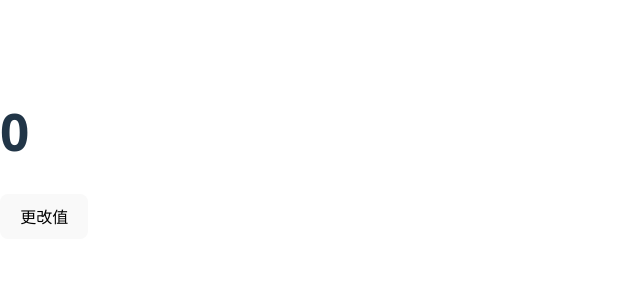
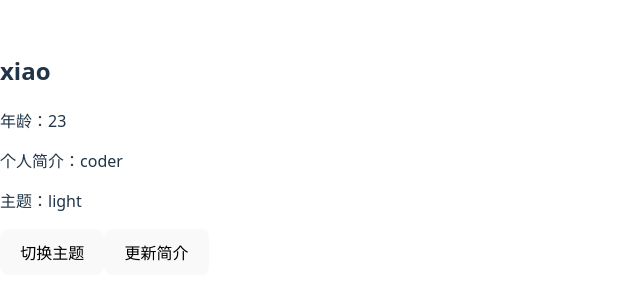
Before and after one commit to liu-xiaotian/react-demo, a React (Vite) app: page / in a window 1280 px wide. Shown: the part 246-546 px from the top of the page, without its empty margins (0-640 px from the left). Built offline with nearby package versions, Linux system fonts and the light colour scheme.

Commit message:
useImmer

```diff
--- a/package.json
+++ b/package.json
@@ -10,8 +10,10 @@
     "preview": "vite preview"
   },
   "dependencies": {
+    "immer": "^11.1.3",
     "react": "^19.2.0",
-    "react-dom": "^19.2.0"
+    "react-dom": "^19.2.0",
+    "use-immer": "^0.11.0"
   },
   "devDependencies": {
     "@eslint/js": "^9.39.1",
--- a/src/App.tsx
+++ b/src/App.tsx
@@ -1,23 +1,51 @@
-import { useState } from 'react'
+import { useImmer } from 'use-immer';
 
-function App() {
-  let [index,setIndex] = useState(0)
-  const handerClick = ()=>{
-    setIndex(index =>index + 1)
-    setIndex(index =>index + 1)
-    setIndex(index =>index + 1)
-    console.log(index);
+interface User{
+  name:string
+  age:number
+  profile:{
+    avatar:string
+    bio:string
+    preferences:{
+      theme:'light'|'dark'
+      notifications:boolean
+    }
+  }
+}
 
+export default function UserProfile(){
+  const [user, setUser] = useImmer<User>({
+    name:'xiao',
+    age:23,
+    profile:{
+      avatar:'avatar.jpg',
+      bio:'coder',
+      preferences:{
+        theme:'light',
+        notifications:true
+      }
+    }
+  })
+
+  const updateTheme =()=>{
+    setUser(draft=>{
+      draft.profile.preferences.theme='dark'
+    })
+  }
+  const updateBio = (newBio:string)=>{
+    setUser(draft=>{
+      draft.profile.bio = newBio
+    })
   }
 
-  return (
-    <>
-      <h1>{index}</h1>
-
-
-      <button onClick={handerClick}>更改值</button>
-    </>
+  return(
+    <div className='user-profile'>
+      <h2>{user.name}</h2>
+      <p>年龄：{user.age}</p>
+      <p>个人简介：{user.profile.bio}</p>
+      <p>主题：{user.profile.preferences.theme}</p>
+      <button onClick={updateTheme}>切换主题</button>
+      <button onClick={()=>updateBio('热爱编程')}>更新简介</button>
+    </div>
   )
 }
-
-export default App
```
Also changed, not shown: 1 other file (tests, documents, lock files or other folders).
